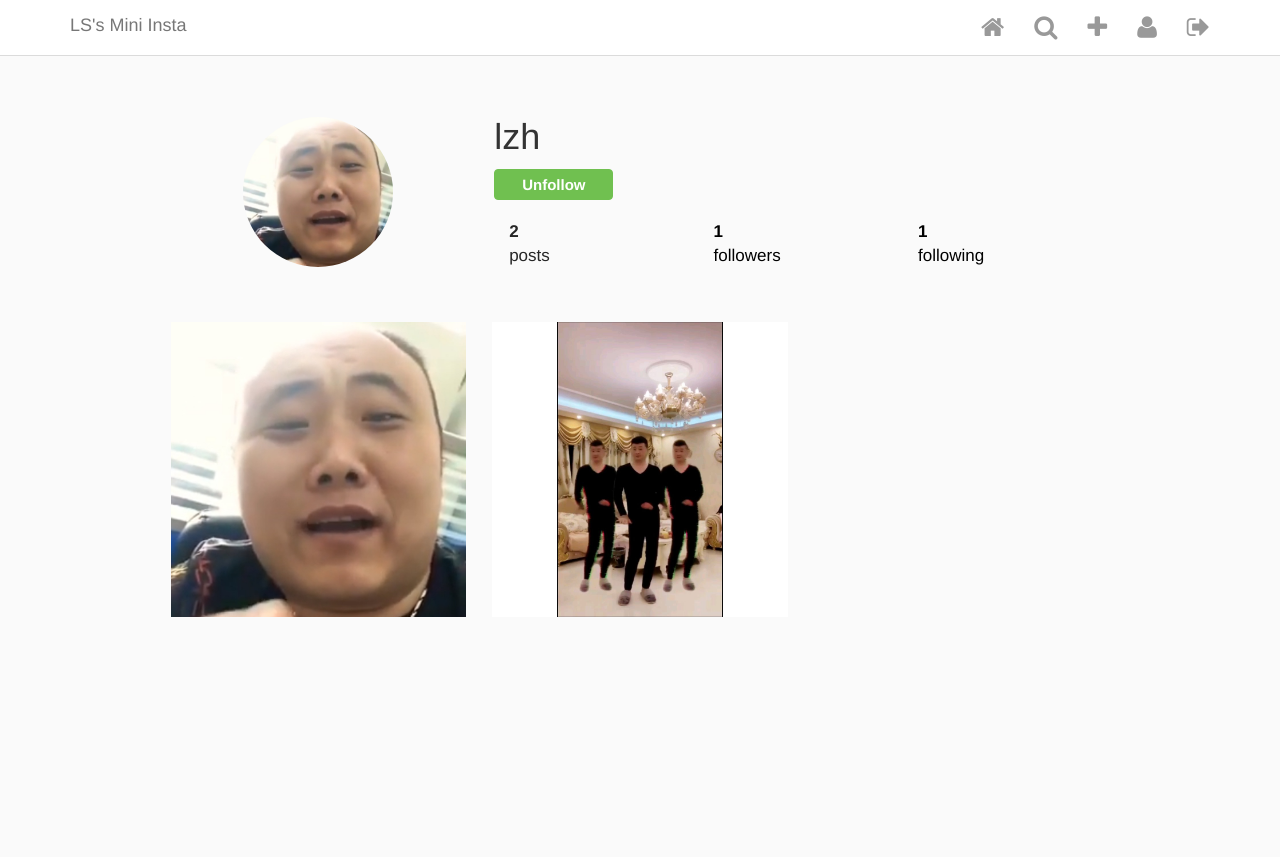
After one commit to legendsheng/InstaToy, a Django app: page /insta/user/2 in a window 1280 px wide. The commit adds this page. Run offline with Django 3.2, Linux system fonts and the light colour scheme; a user stored in the database is signed in; data comes from the database, SQL or seed files in the repository; both versions use the stored data as it was after the commit; some libraries are stand-ins or nearby versions.

Commit message:
add profile

```diff
--- a/Insta/admin.py
+++ b/Insta/admin.py
@@ -1,7 +1,8 @@
 from django.contrib import admin
-from Insta.models import Post, InstaUser, Like
+from Insta.models import Post, InstaUser, Like, UserConnection
 
 # Register your models here.
 admin.site.register(Post)
 admin.site.register(InstaUser)
 admin.site.register(Like)
+admin.site.register(UserConnection)
--- a/Insta/models.py
+++ b/Insta/models.py
@@ -13,6 +13,41 @@ class InstaUser(AbstractUser):
         blank = True,
         null = True
     )
+    def get_connections(self):
+        connections = UserConnection.objects.filter(follows_user=self)
+        return connections
+
+    def get_followers(self):
+        followers = UserConnection.objects.filter(followed_user=self)
+        return followers
+
+    def is_followed_by(self, user):
+        followers = UserConnection.objects.filter(followed_user=self)
+        return followers.filter(follows_user=user).exists()
+
+    def get_absolute_url(self):
+        return reverse('profile', args=[str(self.id)])
+
+    def __str__(self):
+        return self.username
+
+
+class UserConnection(models.Model):
+    follow_time = models.DateTimeField(auto_now_add=True, editable=False)
+    follows_user = models.ForeignKey(
+        InstaUser,
+        on_delete=models.CASCADE,
+        related_name="follows")
+    followed_user = models.ForeignKey(
+        InstaUser,
+        on_delete=models.CASCADE,
+        related_name="followed_by")
+    class Meta:
+        unique_together = ("follows_user", "followed_user")
+
+    def __str__(self):
+        return self.follows_user.username + ' follows ' + self.followed_user.username
+
 
 class Post(models.Model):
     author = models.ForeignKey(
@@ -39,15 +74,15 @@ class Post(models.Model):
         return self.liked_by.count()
 
 class Like(models.Model):
+    user = models.ForeignKey(
+        InstaUser,
+        on_delete=models.CASCADE,
+        related_name='likes'
+    )
     post = models.ForeignKey(
         Post,
         on_delete=models.CASCADE,
         related_name='liked_by'
-    )
-    user = models.ForeignKey(
-        InstaUser,
-        on_delete=models.CASCADE,
-        related_name='likes'
     )
 
     class Meta:
--- a/Insta/templatetags/custom_tags.py
+++ b/Insta/templatetags/custom_tags.py
@@ -9,7 +9,7 @@ register = template.Library()
 
 @register.simple_tag
 def is_following(current_user, background_user):
-    return background_user.get_followers().filter(creator=current_user).exists()
+    return background_user.get_followers().filter(follows_user=current_user).exists()
 
 @register.simple_tag
 def has_user_liked_post(post, user):
--- a/Insta/urls.py
+++ b/Insta/urls.py
@@ -17,7 +17,7 @@ from django.contrib import admin
 from django.urls import path
 from django.urls import include
 
-from Insta.views import HelloWorld, PostsView, PostDetailView, PostCreateView, PostUpdateView, PostDeleteView, addLike
+from Insta.views import HelloWorld, PostsView, PostDetailView, PostCreateView, PostUpdateView, PostDeleteView, addLike, UserDetailView
 
 urlpatterns = [
     path('', HelloWorld.as_view(), name = 'helloworld'),
@@ -27,4 +27,5 @@ urlpatterns = [
     path('post/update/<int:pk>/', PostUpdateView.as_view(), name = 'post_update'),
     path('post/delete/<int:pk>/', PostDeleteView.as_view(), name = 'post_delete'),
     path('like/', addLike, name='addLike'),
+    path('user/<int:pk>', UserDetailView.as_view(), name = 'user_detail'),
 ]
--- a/Insta/views.py
+++ b/Insta/views.py
@@ -2,7 +2,7 @@ from django.views.generic import TemplateView,ListView,DetailView
 from django.views.generic.edit import CreateView, UpdateView, DeleteView
 from django.urls import reverse, reverse_lazy
 from annoying.decorators import ajax_request
-from Insta.models import Post, Like
+from Insta.models import Post, Like, UserConnection, InstaUser
 
 from django.contrib.auth.forms import UserCreationForm
 from Insta.form import CustomUserCreationForm
@@ -14,6 +14,17 @@ class HelloWorld(TemplateView):
 class PostsView(ListView):
     model = Post
     template_name = 'index.html'
+
+    # def get_queryset(self):
+    #     if not self.request.user.is_authenticated:
+    #         return
+
+    #     current_user = self.request.user
+    #     following = set()
+    #     for conn in UserConnection.objects.filter(follows_user=current_user).select_related('followed_user'):
+    #         following.add(conn.followed_user)
+    #     return Post.objects.filter(author__in=following)
+
 
 class PostDetailView(DetailView):
     model = Post
@@ -41,6 +52,9 @@ class SignUp(CreateView):
     template_name = 'signup.html'
     success_url = reverse_lazy("login")
 
+class UserDetailView(DetailView):
+    model = InstaUser
+    template_name = 'user_detail.html'
 @ajax_request
 def addLike(request):
     post_pk = request.POST.get('post_pk')
--- a/static/js/index.js
+++ b/static/js/index.js
@@ -160,10 +160,10 @@ function update_unfollow_view(data) {
 }
 
 
-$('.follow-toggle__container').on('click', '.follow-user', function() {
-    follow_user.call(this, update_follow_view, error_cb, 'follow');
-});
+// $('.follow-toggle__container').on('click', '.follow-user', function() {
+//     follow_user.call(this, update_follow_view, error_cb, 'follow');
+// });
 
-$('.follow-toggle__container').on('click', '.unfollow-user', function() {
-    follow_user.call(this, update_unfollow_view, error_cb, 'unfollow');
-});
+// $('.follow-toggle__container').on('click', '.unfollow-user', function() {
+//     follow_user.call(this, update_unfollow_view, error_cb, 'unfollow');
+// });
--- a/templates/header.html
+++ b/templates/header.html
@@ -13,7 +13,7 @@
                     {% comment %} {% if request.resolver_match.url_name == 'home' %}active{% endif %} {% endcomment %}
                     <li><a href="{% url 'helloworld' %}"><i class="fa fa-search" aria-hidden="true"></i></a></li>
                     <li><a href="{% url 'make_post' %}"><i class="fa fa-plus" aria-hidden="true"></i></a></li>
-                    <li><a href="{% url 'helloworld' %}"><i class="fa fa-user" aria-hidden="true"></i></a></li>
+                    <li><a href="{% url 'user_detail' user.id %}"><i class="fa fa-user" aria-hidden="true"></i></a></li>
                     <li><a href="{% url 'logout' %}"><i class="fa fa-sign-out" aria-hidden="true"></i></a></li>
                 {% else %}
                     <li><a href="{% url 'login' %}">Login</a></li>
--- a/templates/index.html
+++ b/templates/index.html
@@ -10,7 +10,7 @@
             <div class="card view-update {{ post.pk }}">
                 <div class="card__panel-head">
                     <div class="poster__info">
-                        <a href="{% url 'helloworld' %}" class="poster__name">
+                        <a href="{% url 'user_detail' post.author.id %}" class="poster__name">
                             {% if post.author.profile_pic %}
                                 <img class="poster__profilepic" src="/{{ post.author.profile_pic.url }}">
                             {% endif %}
@@ -25,7 +25,7 @@
                     <img class="card__main-image" src="/{{ post.image.url }}">
                 </a>
                 <div class="card__title">
-                    <a href="{% url 'helloworld' %}">
+                    <a href="{% url 'user_detail' post.author.id %}">
                         {{ post.author.username }}
                     </a>
                     <span class="card__title-s">{{post.title}}</span>
--- a/templates/post_detail.html
+++ b/templates/post_detail.html
@@ -7,7 +7,7 @@
 <div class="row single-post">
     <div class="single-post-card view-update {{ object.pk }}">
         <div class="header">
-            <a href="{% url 'helloworld' %}">
+            <a href="{% url 'user_detail' object.author.id %}">
                 {% if object.author.profile_pic %}
                     <img class="picture-circle--medium" src="http://{{ request.META.HTTP_HOST }}/{{object.author.profile_pic.url}}">
                 {% endif %}
@@ -15,7 +15,7 @@
             </a>
         </div>
         <div class="title">
-            <a href="{% url 'helloworld' %}">
+            <a href="{% url 'user_detail' object.author.id %}">
                 {{ object.author.username }}
             </a>
             <span class="title-s">{{object.title}}</span>
--- /dev/null
+++ b/templates/user_detail.html
@@ -0,0 +1,67 @@
+{% extends 'base.html' %}
+
+{% load custom_tags %}
+
+{% block content %}
+
+<div class="profile">
+
+    <div class="profile__head">
+        <div class="row">
+            <div class="col-xs-4 left">
+                {% if object.profile_pic %}
+                    <img class="picture-circle" src="http://{{ request.META.HTTP_HOST }}/{{object.profile_pic.url}}">
+                {% endif %}
+            </div>
+            <div class="col-xs-8 right">
+                <div class="name-buttons">
+                    <h1 class="username">{{ object.username }}</h1>
+                    {% if user == object %}
+                        <a class="edit-desktop" href="{% url 'helloworld'  %}">
+                            <button class="edit-profile">Edit Profile</button>
+                        </a>
+                    {% else %}
+                        {% is_following user object as following %}
+                        <div class="follow-toggle__container">
+                            <button class="btn btn-primary {% if not following %}follow-user{% else %}unfollow-user{% endif %}" id="{{ object.pk }}">
+                                {% if following %}
+                                    Unfollow
+                                {% else %}
+                                    Follow
+                                {% endif %}
+                            </button>
+                        </div>
+                    {% endif %}
+                </div>
+
+                <div>
+                    <ul class="stats">
+                        <div class="col-xs-4"><li class="stats__count"><span>{{ object.my_posts.count }}</span><br> posts</li></div>
+                        <div class="col-xs-4"><a href="/" style="text-decoration: none; color: black;"><li class="stats__count"><span class="follower_count" id="follower_id">{{ object.get_followers.count }}</span><br> followers</li></a></div>
+                        <div class="col-xs-4"><a href="/" style="text-decoration: none; color: black;"><li class="stats__count"><span>{{ object.get_connections.count }}</span><br> following</li></a></div>
+                    </ul>
+                </div>
+            </div>
+        </div>
+    </div>
+
+    <div class="profile__body">
+        <div class="row">
+        {% for post in object.my_posts.all %}
+            <div class="col-xs-4">
+                <div class="picture-square" style="background-image: url(http://{{ request.META.HTTP_HOST }}/{{ post.image.url }}); background-size: contain;">
+                    <a href="{% url 'post_detail' post.pk %}">
+                    <div class="content">
+                        <i class="fa fa-heart" aria-hidden="true"></i> {{ post.get_like_count }}
+                        {% comment %} <i class="fa fa-comment" aria-hidden="true"></i> {{ post.get_comment_count }} {% endcomment %}
+                    </div>
+                    </a>
+                </div>
+            </div>
+        {% endfor %}
+        </div>
+    </div>
+
+</div>
+
+{% endblock content %}
```
Also changed, not shown: Insta/migrations/0002_userconnection.py (added), Insta/migrations/0003_auto_20200527_2044.py (added), db.sqlite3, static/images/posts/def7422542a7d9336228c5b1a34bd11372f00131.jpg (added).
